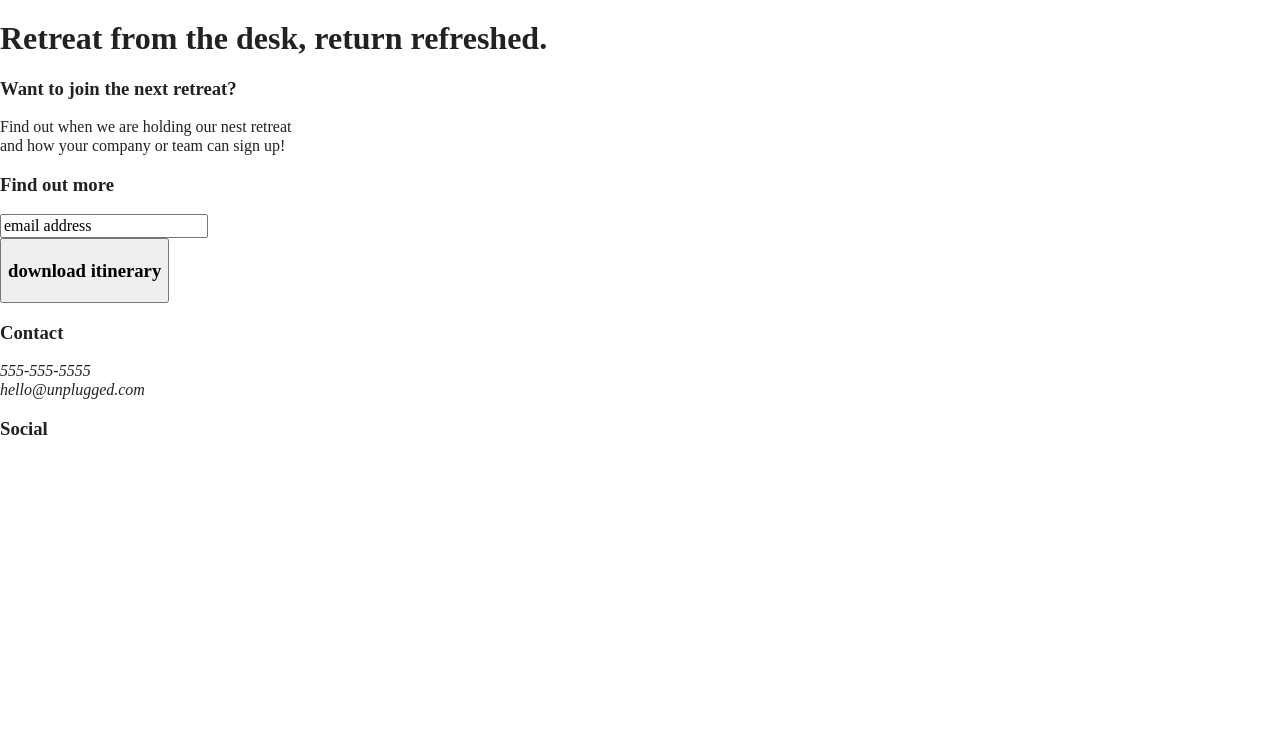
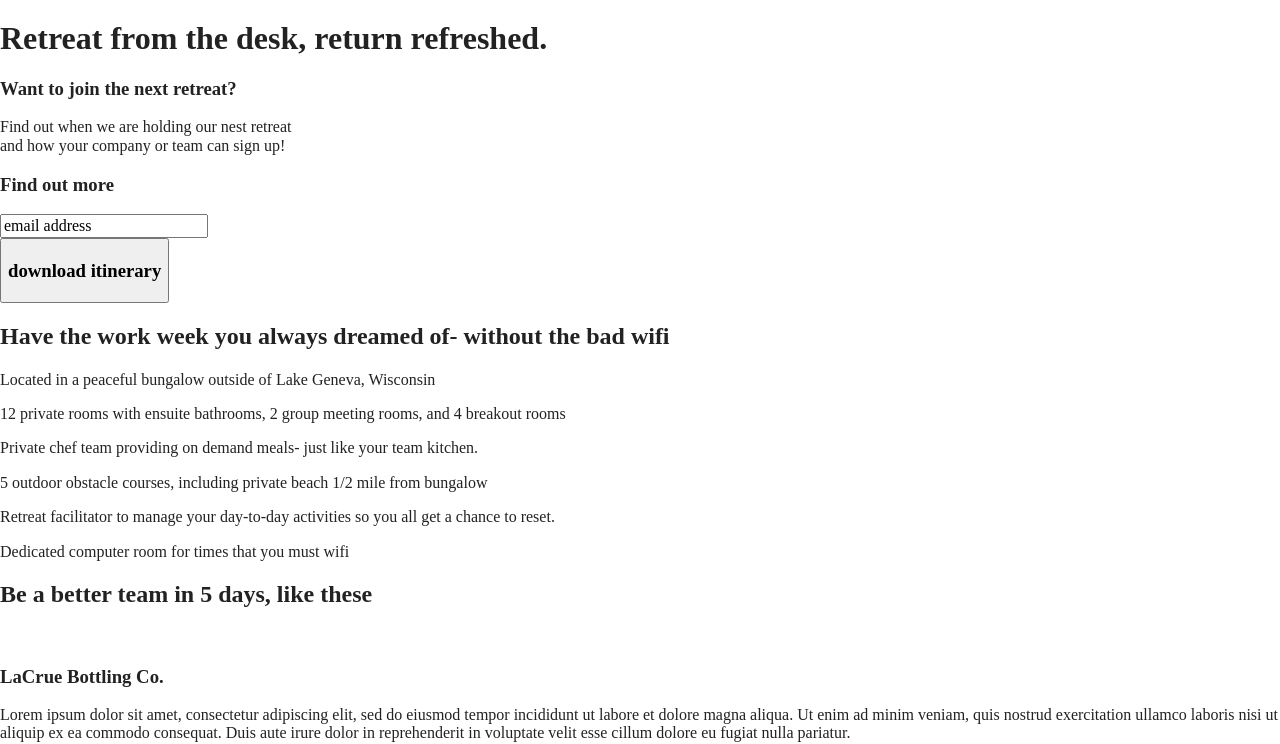
Before and after one commit to Mbuchyn/unplugged_site, a website built with Parcel: page index.html in a window 1280 px wide. Shown: the part 74-818 px from the top of the page. Built offline with nearby package versions, Linux system fonts and the light colour scheme.

Commit message:
Added second half of homepage html structure

```diff
--- a/index.html
+++ b/index.html
@@ -28,7 +28,9 @@
   <header>
     <div class="content-wrapper">
       <a href="#"><img src="" alt="unplugged logo"></a>
+   <div class="header-divider">
 
+   </div>
     <nav>
       <ul>
         <li><a href="faq/index.html" target="_blank">FAQ</a></li>
@@ -39,13 +41,13 @@
   </header>
   <footer>
 
-  <section class="hero">
+  <section class="hero-area">
     <h1>Retreat from the desk, return refreshed.</h1>
   </section>
   <aside>
     <h3>Want to join the next retreat?</h3>
     <p>Find out when we are holding our nest retreat<br> and how your company or team can sign up!</p>
-    <h3>Find out more</h3>
+    <h3 class="form-description">Find out more</h3>
     <form><input
       type="text" name="name" value="email address"
       placeholder="name@email.com"
@@ -55,6 +57,53 @@
       <h3>download itinerary</h3>
     </button>
   </aside>
+
+  <section class="features">
+    <div class="content-wrapper">
+        <h2>Have the work week you always dreamed of- without the bad wifi</h2>
+        <article class="features-items">
+          <p class="fontawesome-icon"></p>
+          <p class="features-item-description">Located in a peaceful bungalow outside of Lake Geneva, Wisconsin</p>
+        </article>
+
+        <article class="features-items">
+          <p class="fontawesome-icon"></p>
+          <p class="features-item-description">12 private rooms with ensuite bathrooms, 2 group meeting rooms, and 4 breakout rooms</p>
+        </article>
+
+        <article class="features-items">
+          <p class="fontawesome-icon"></p>
+        <p class="features-item-description">Private chef team providing on demand meals- just like your team kitchen.</p>
+        </article>
+
+        <article class="features-items">
+          <p class="fontawesome-icon"></p>
+        <p class="features-item-description">5 outdoor obstacle courses, including private beach 1/2 mile from bungalow</p>
+        </article>
+
+        <article class="features-items">
+          <p class="fontawesome-icon"></p>
+        <p class="features-item-description">Retreat facilitator to manage your day-to-day activities so you all get a chance to reset.</p>
+        </article>
+
+        <article class="features-items">
+          <p class="fontawesome-icon"></p>
+        <p class="features-item-description">Dedicated computer room for times that you must wifi</p>
+        </article>
+    </div>
+  </section>
+
+  <section class="reviews">
+    <div class="content-wrapper">
+      <h2>Be a better team in 5 days, like these</h2>
+      <img src="">
+      <div class="past-team">
+        <h3>LaCrue Bottling Co.</h3>
+        <p>Lorem ipsum dolor sit amet, consectetur adipiscing elit, sed do eiusmod tempor incididunt ut labore et dolore magna aliqua. Ut enim ad minim veniam, quis nostrud exercitation ullamco laboris nisi ut aliquip ex ea commodo consequat. Duis aute irure dolor in reprehenderit in voluptate velit esse cillum dolore eu fugiat nulla pariatur. </p>
+      </div>
+        </div>
+  </section>
+
     <div class="content-wrapper">
       <div class="footer-content">
         <div class="contact">
```
